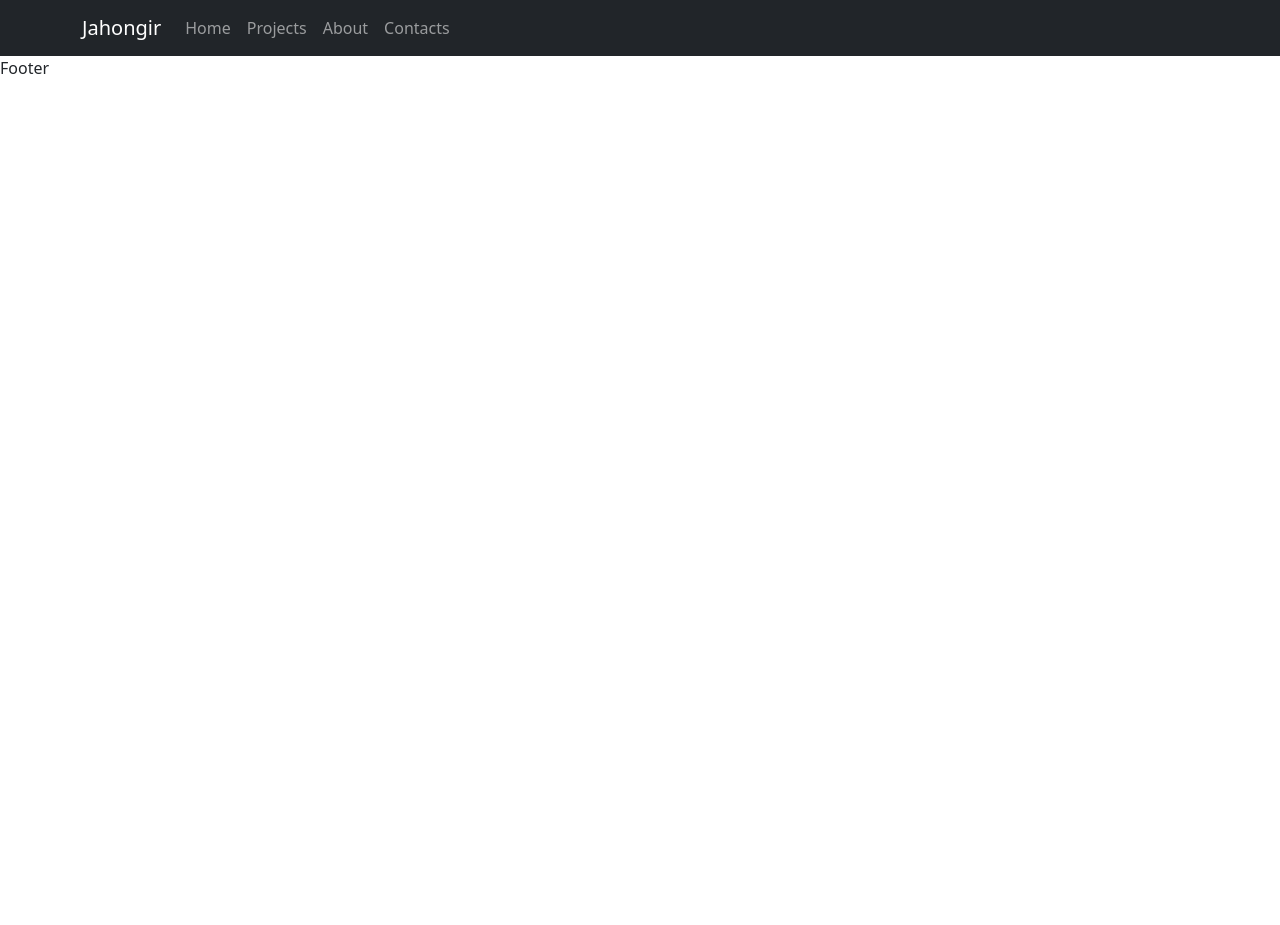
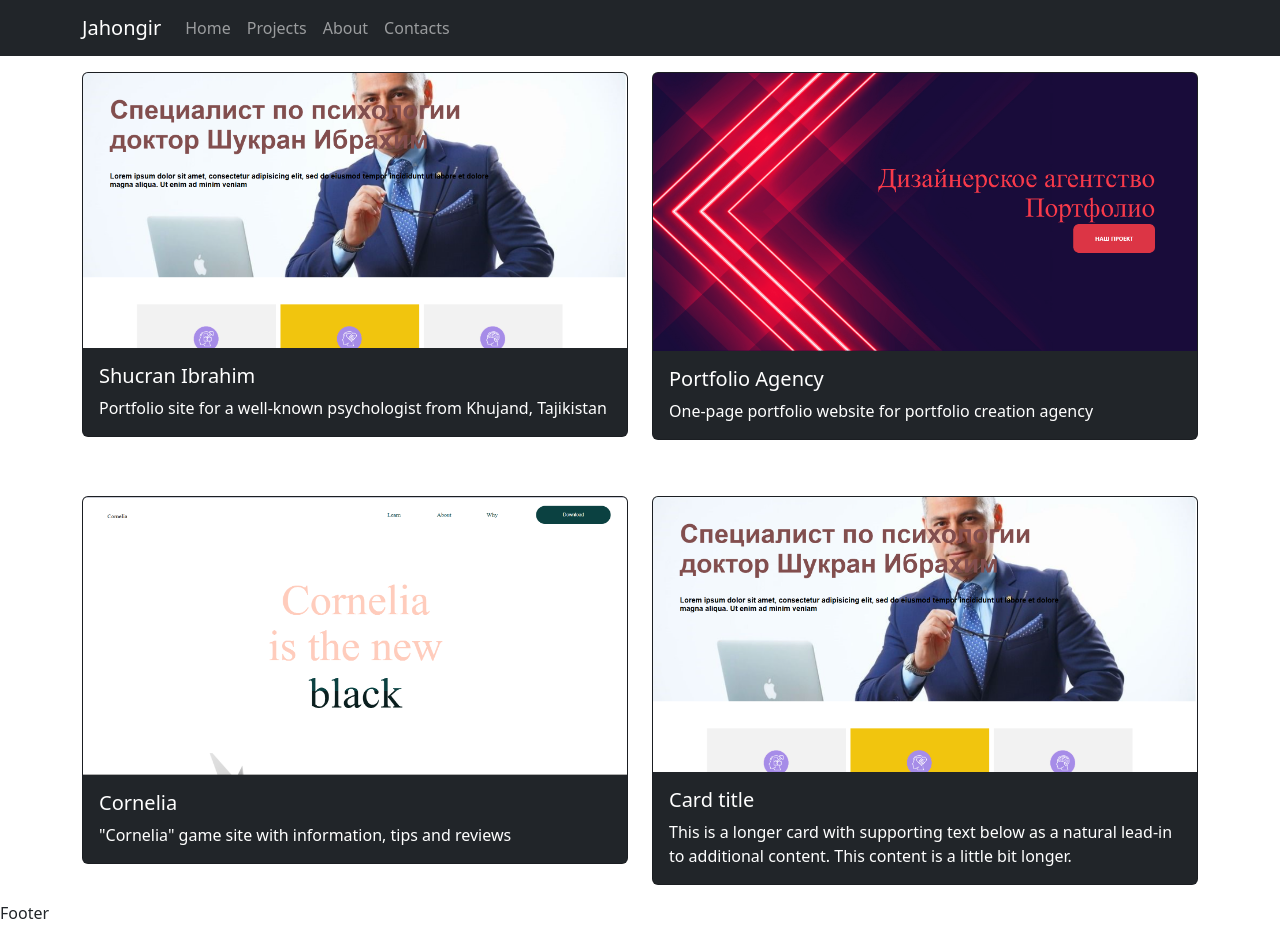
Before and after one commit to iamjahongir2010/my-portfolio, a React (Create React App) app: page /projects in a window 1280 px wide. Before the commit the page ends 800 px from the top, so only its background shows below. Built offline with nearby package versions, Linux system fonts and the light colour scheme; the HTML template or start-up script is replaced by a standard one.

Commit message:
finish-projects

```diff
--- a/src/components/main/projects/Projects.jsx
+++ b/src/components/main/projects/Projects.jsx
@@ -1,9 +1,66 @@
 import React from 'react'
 import style from './Projects.module.css'
+import Card from 'react-bootstrap/Card';
+import Col from 'react-bootstrap/Col';
+import Row from 'react-bootstrap/Row';
+import { Container } from 'react-bootstrap';
+import Shucran from '../../../assets/img/projects/shucran.png'
+import Portfolio from '../../../assets/img/projects/portfolio.png'
+import Cornelia from '../../../assets/img/projects/cornelia.png'
 function Projects() {
   return (
-    <div>
+    <div className={style.pProjects}>
+      <Container>
+        <Row xs={1} md={2} className="g-4">
+          <Col>
+            <Card bg="dark" text='white' className='mt-3 mb-3'>
+              <Card.Img variant="top" src={Shucran} />
+              <Card.Body>
+                <Card.Title>Shucran Ibrahim</Card.Title>
+                <Card.Text>
+                  Portfolio site for a well-known psychologist from Khujand, Tajikistan<br />
+                </Card.Text>
+              </Card.Body>
+            </Card>
+          </Col>
+          <Col>
+            <Card bg="dark" text='white' className='mt-3 mb-3'>
+              <Card.Img variant="top" src={Portfolio} />
+              <Card.Body>
+                <Card.Title>Portfolio Agency</Card.Title>
+                <Card.Text>
+                  One-page portfolio website for portfolio creation agency
+                </Card.Text>
+              </Card.Body>
+            </Card>
+          </Col>
+          <Col>
+            <Card bg="dark" text='white' className='mt-3 mb-3'>
+              <Card.Img variant="top" src={Cornelia} />
+              <Card.Body>
+                <Card.Title>Cornelia</Card.Title>
+                <Card.Text>
+                  "Cornelia" game site with information, tips and reviews
+                </Card.Text>
+              </Card.Body>
+            </Card>
+          </Col>
+          <Col>
+            <Card bg="dark" text='white' className='mt-3 mb-3'>
+              <Card.Img variant="top" src={Shucran} />
+              <Card.Body>
+                <Card.Title>Card title</Card.Title>
+                <Card.Text>
+                  This is a longer card with supporting text below as a natural
+                  lead-in to additional content. This content is a little bit
+                  longer.
+                </Card.Text>
+              </Card.Body>
+            </Card>
+          </Col>
 
+        </Row>
+      </Container>
     </div>
   )
 }
--- a/src/components/main/projects/Projects.module.css
+++ b/src/components/main/projects/Projects.module.css
@@ -0,0 +1,3 @@
+.Projects{
+    background-color: #0c0e11;
+}
```
Also changed, not shown: src/assets/img/projects/cornelia.png (added), src/assets/img/projects/portfolio.png (added).
